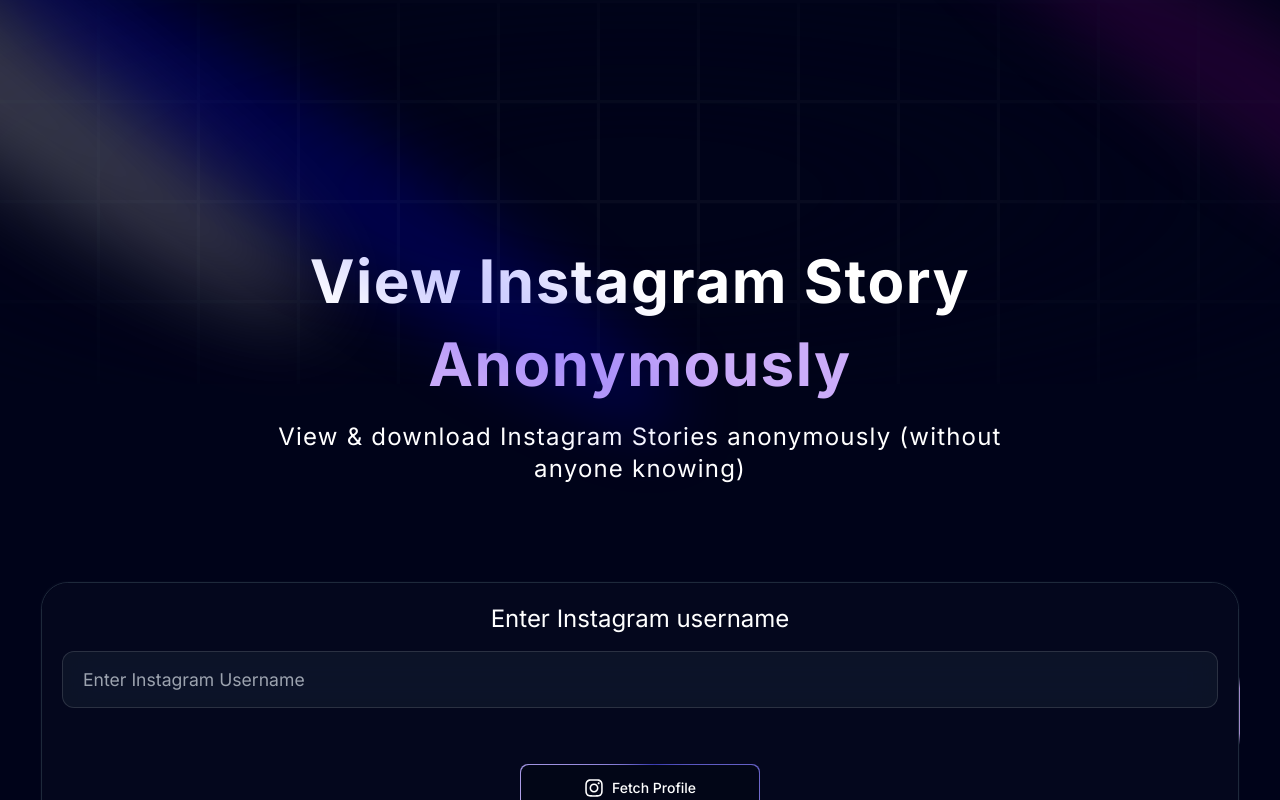
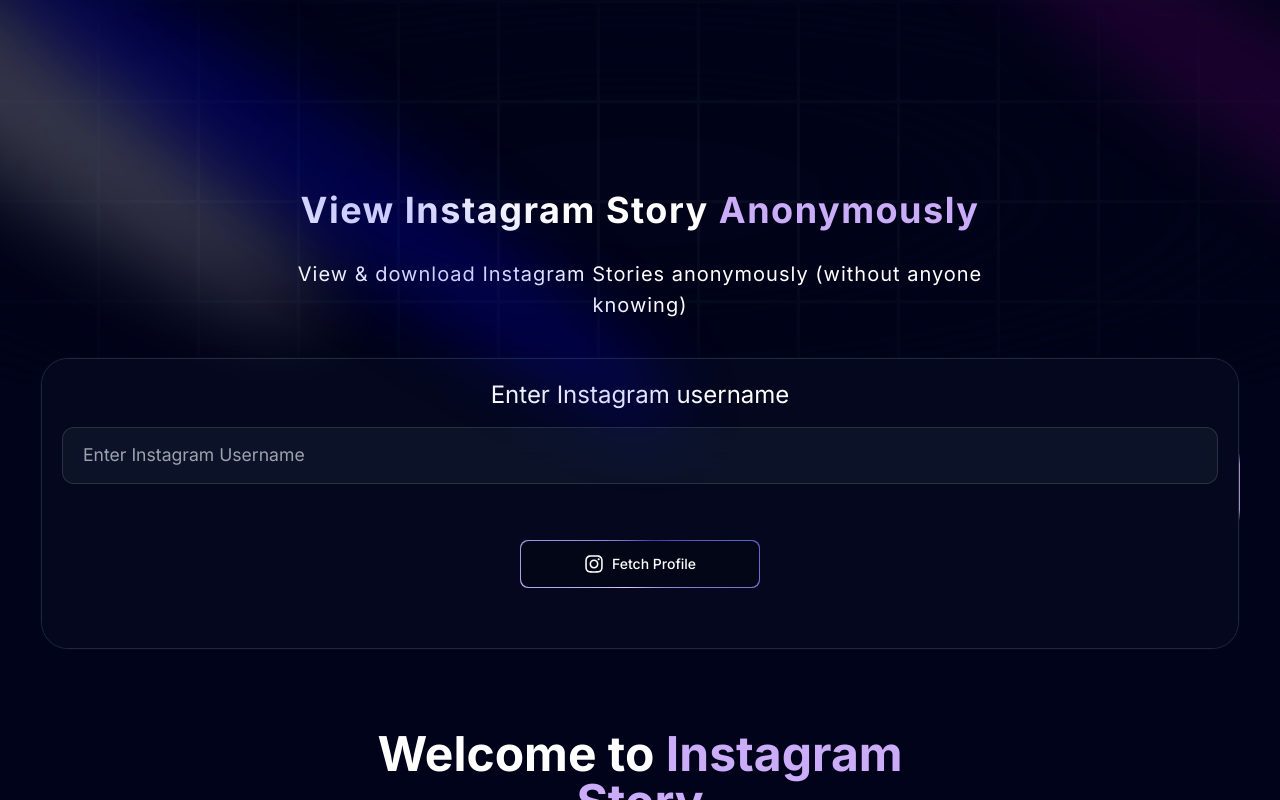
Before and after one commit to HaseebSaqib01010/intagramViewer, a Next.js app: page / in a window 1280 px wide. Shown: the top 800 px of the page. Built offline with nearby package versions, Linux system fonts and the light colour scheme.

Commit message:
UPDATED: fixed the font sizes and spacing

```diff
--- a/components/Hero.tsx
+++ b/components/Hero.tsx
@@ -25,13 +25,13 @@
         />
       </div>
 
-      <div className="flex justify-center relative my-20 z-0">
+      <div className="flex justify-center relative mb-5 z-0">
         <div className="max-w-[89vw] md:max-w-2xl lg:max-w-[60vw] flex flex-col items-center justify-center">
           <TextGenerateEffect
             words="View Instagram Story Anonymously"
             className="text-center text-[50px] md:text-5xl lg:text-6xl"
           />
-          <p className="text-center md:tracking-wider mb-4 text-sm md:text-lg lg:text-2xl" style={{ color: "white" }}>
+          <p className="text-center md:tracking-wider mb-4" style={{ color: "white", fontSize: "1.25rem" }}>
             View & download Instagram Stories anonymously (without anyone knowing)
           </p>
 
--- a/components/ui/TextGenerateEffect.tsx
+++ b/components/ui/TextGenerateEffect.tsx
@@ -31,6 +31,7 @@
         {wordsArray.map((word, idx) => {
           return (
             <motion.span
+              style={{ fontSize: "2.25rem" }}
               key={word + idx}
 
               className={` ${idx > 2 ? "text-purple" : "dark:text-white text-black"
```
